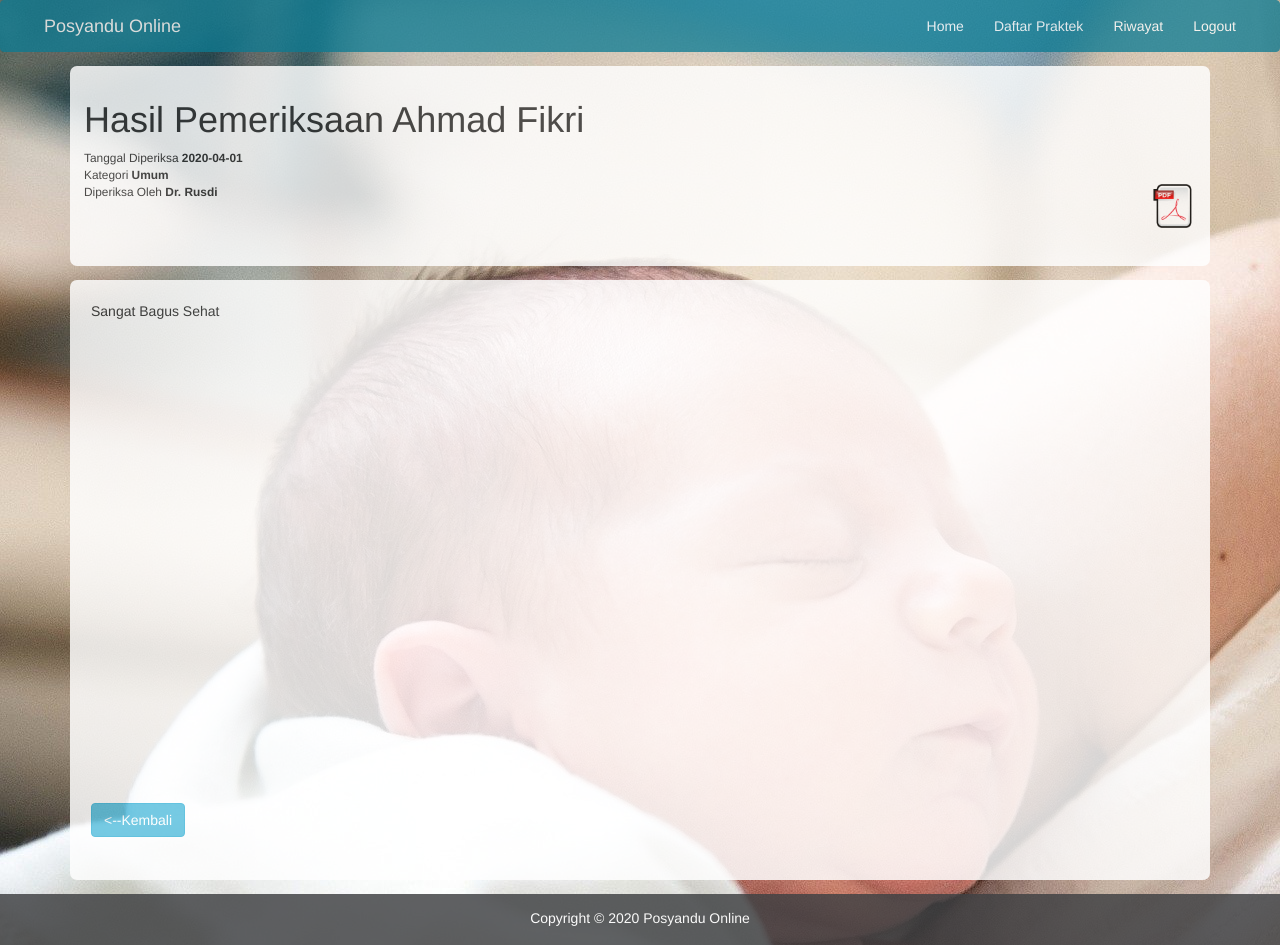
After one commit to ahmadfikri21/Posyandu, a CodeIgniter app: page /Posyandu/index.php/pasien/lapKesehatan/1 in a window 1280 px wide. The commit adds this page. Run offline with CodeIgniter, Linux system fonts and the light colour scheme; data comes from the database, SQL or seed files in the repository; both versions use the stored data as it was after the commit.

Commit message:
Ditambah fungsi riwayat pemeriksaan dan hasil laporan kesehatan sama diupdate database

```diff
--- a/application/controllers/Pasien.php
+++ b/application/controllers/Pasien.php
@@ -13,5 +13,24 @@
             $this->load->view('Pasien/riwayat',$data);
             $this->load->view('templates/Pasien/footerPasien');
         }
+
+        public function cari(){
+            $cari = $this->input->post('cari');
+
+            $data['riwayat'] = $this->Pasien_model->get_search($cari);
+
+            $this->load->view('templates/Pasien/headerPasien');
+            $this->load->view('Pasien/riwayat',$data);
+            $this->load->view('templates/Pasien/footerPasien');
+        }
+
+        public function lapKesehatan($id_riwayat = NULL){
+            $data['laporan'] = $this->Pasien_model->get_lapKesehatan($id_riwayat);
+
+            $this->load->view('templates/Pasien/headerPasien');
+            $this->load->view('Pasien/laporanKesehatan',$data);
+            $this->load->view('templates/Pasien/footerPasien');
+        }
+
     }
 ?>
--- a/application/models/Pasien_model.php
+++ b/application/models/Pasien_model.php
@@ -6,11 +6,39 @@
 
         public function get_riwayat(){
             $this->db->from('pasien');
-            $this->db->from('riwayat','pasien.id_pasien = riwayat.id_pasien');
+            $this->db->join('riwayat','pasien.id_pasien = riwayat.id_pasien');
+            $this->db->order_by('tanggal','DESC');
 
             $query = $this->db->get();
 
             return $query->result_array();
         }
+
+        public function get_search($cari){
+            $where = "nama LIKE '%".$cari."%' OR tanggal LIKE '%".$cari."%' OR kategori='%".$cari."%'";
+            $this->db->from('pasien');
+            $this->db->join('riwayat','pasien.id_pasien = riwayat.id_pasien');
+            $this->db->where($where);
+
+            $query = $this->db->get();
+
+            return $query->result_array();
+        }
+
+        public function get_lapKesehatan($id_riwayat){
+            $where = "id_riwayat ='".$id_riwayat."'";
+
+            $this->db->select('pasien.nama AS nm_pasien, dokter.nama AS nm_dokter, pasien.tanggal, pasien.kategori,
+            riwayat.hasil_Pemeriksaan,pasien.jam_praktek');
+            $this->db->from('pasien');
+            $this->db->join('riwayat','pasien.id_pasien = riwayat.id_pasien');
+            $this->db->join('dokter','riwayat.id_dokter = dokter.id_dokter');
+            $this->db->where($where);
+
+            $query = $this->db->get();
+
+            return $query->row_array();
+        }
+
     }
 ?>
--- /dev/null
+++ b/application/views/Pasien/laporanKesehatan.php
@@ -0,0 +1,15 @@
+<div class="container">
+    <div class="heading-lap-panel">
+        <h1>Hasil Pemeriksaan <?= $laporan['nm_pasien'] ?></h1>
+        <small>Tanggal Diperiksa <strong><?= $laporan['tanggal'] ?></strong></small><br>
+        <small>Kategori <strong><?= $laporan['kategori'] ?></strong></small><br>
+        <small>Diperiksa Oleh <strong>Dr. <?= $laporan['nm_dokter'] ?></strong></small>
+        <input type="image" src="<?php echo base_url() ?>assets/css/img/icon-pdf.png">
+    </div>
+    <div class="hasil-lap-panel">
+        <div class="scroll-list-riwayat">
+            <p><?= $laporan['hasil_Pemeriksaan'] ?></p>
+        </div>
+        <a href="<?php echo base_url() ?>Pasien/riwayat" class="btn btn-info"><--Kembali</a>
+    </div>
+</div>
--- a/application/views/templates/pasien/headerPasien.php
+++ b/application/views/templates/pasien/headerPasien.php
@@ -1,13 +1,13 @@
 <html>
 <head>
     <link rel="stylesheet" href="<?php echo base_url() ?>assets/css/bootstrap.css">
-    <link rel="stylesheet" href="<?php echo base_url() ?>assets/css/style.css">
+    <link rel="stylesheet" href="<?php echo base_url() ?>/assets/css/style.css">
     <title>Posyandu</title>
 </head>
 
 <body>
     <div class="container-body">
-        <nav class="navbar navbar-inverse nav-color">
+        <nav class="navbar navbar-inverse nav-color nav-pasien">
             <div class="container-fluid nav-con">
                 <div class="navbar-header">
                     <a class="navbar-brand nav-txt-color" href="<?php echo base_url(); ?>Pasien/">Posyandu Online</a>
--- a/assets/css/style.css
+++ b/assets/css/style.css
@@ -64,6 +64,10 @@ footer p{/* mengatur tulisan di footer */
 
 /*css pasien*/
 
+.nav-pasien{
+    margin-bottom:0;
+}
+
 .h1-panel{ /*style panel h1 riwayat*/
     background:#fff;
     opacity: 0.83;
@@ -72,6 +76,7 @@ footer p{/* mengatur tulisan di footer */
     padding:1em;
     border-radius:0.5em;
     margin-bottom:1em;
+    margin-top:1em;
 }
 
 .riwayat-panel{ /*style panel riwayat*/
@@ -85,14 +90,47 @@ footer p{/* mengatur tulisan di footer */
     margin-top:1em;
 }
 
+.scroll-list-riwayat{
+    height: 90%;
+    overflow: auto;
+}
+
 .list-riwayat{/*style list riwayat*/
     border:1px solid black;
     border-radius:10px;
     padding:1em;
+    margin-bottom: 10px;
 }
 
 .list-riwayat h3{
     font-weight: bold;
+}
+
+.heading-lap-panel{
+    background:#fff;
+    opacity: 0.83;
+    width:100%;
+    height:25%;
+    padding:1em;
+    border-radius:0.5em;
+    margin-bottom:1em;
+    margin-top:1em;
+}
+
+.hasil-lap-panel{
+    background:#fff;
+    opacity: 0.83;
+    width:100%;
+    height:75%;
+    padding:1.5em;
+    border-radius:0.5em;
+    margin-bottom:1em;
+    margin-top:1em;
+}
+
+.heading-lap-panel input{
+    width:4%;
+    float:right;
 }
 
 /*css dokter*/
```
Also changed, not shown: application/views/Pasien/riwayat.php (+13 -9 lines), database/db_posyandu.sql (+28 -4 lines), assets/css/img/icon kalender.png (added), assets/css/img/icon-pdf.png (added).
